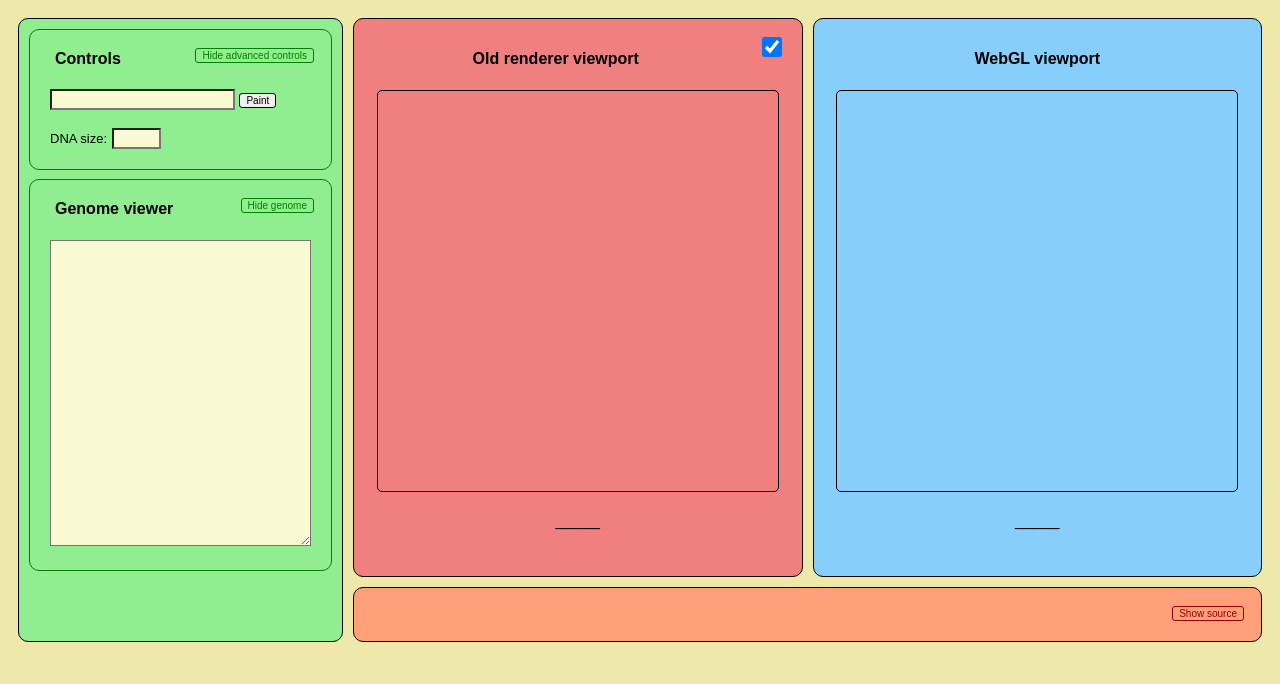
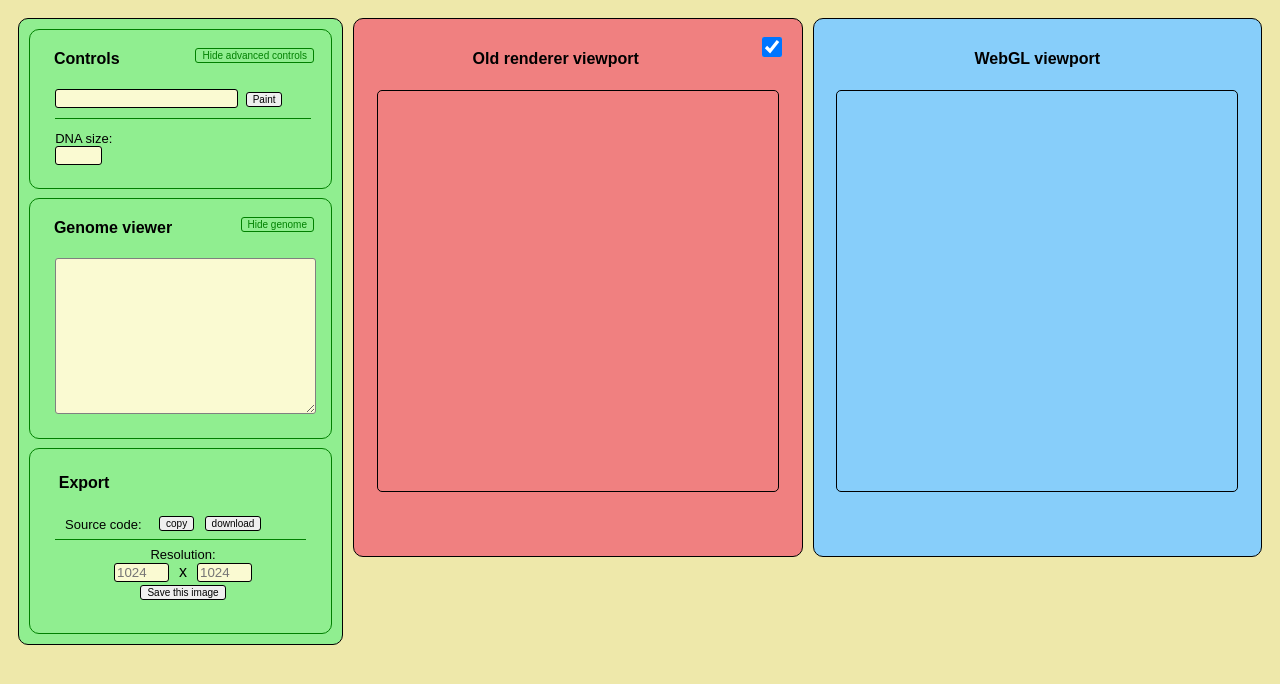
Before and after one commit to slaimon/webgl-random-art-demo, a plain HTML site: page index.html in a window 1280 px wide. Both pictures are taken after a click on the button "Show advanced controls". Drawn offline with Linux system fonts and the light colour scheme.

Commit message:
added export control panel
instead of having one big panel at the bottom for simply displaying the source code, now there is a small panel in the sidebar with buttons to: copy the code to clipboard, download it as a file, or save the picture to disk (with custom resolution)

```diff
--- a/base.css
+++ b/base.css
@@ -14,26 +14,43 @@ div {
     border-radius: 10px;
     padding: 10px;
 }
-form {
-    padding: 10px;
-}
 textarea {
     background-color: lightgoldenrodyellow;
 }
 button,
 input[type=submit],
-input[type=reset] {
-    font-size: 10px;
+input[type=reset],
+input[type=button] {
+    font-size: x-small;
     color: black;
     border: 1px solid;
     border-radius: 3px;
+    margin: 3px;
 }
 input[type=text] {
     background-color: lightgoldenrodyellow;
+    border: 1px solid;
+    border-radius: 3px;
+}
+textarea[readonly=true] {
+    background-color: lightgoldenrodyellow;
+    border: 1px solid gray;
+    border-radius: 3px;
+}
+hr {
+    margin: 0;
+    align-self: stretch;
 }
 label {
+    float: left;
+    width: 6em;
+    margin-right: 1em;
+    margin: 0.25em 1em 0.25em 0;
     font-size: small;
     font-family: sans-serif;
+}
+.labeledElement {
+    vertical-align: top;
 }
 
 .topRightToggle {
@@ -44,9 +61,19 @@ label {
 }
 .topRightToggle > button {
     background-color: inherit;
+    margin: 0px;
 }
-.renderer {
-    padding-bottom: 30px;
+.container {
+    padding: 0px;
+}
+.indentedContainer{
+    text-align: left;
+    padding: 0px;
+    padding-left: 2%;
+}
+.separator {
+    margin: 0 10px;
+    font-size: medium;
 }
 
 #parent {
@@ -69,48 +96,41 @@ label {
 
     display: block;
     grid-template-rows: auto;
-    text-align: center;
+    text-align: left;
     gap: 10px;
 }
-#sideBar > div,
-#sideBar > form {
+.sideBarPanel {
     border: solid 1px green;
+    min-height: 10px;
+}
+#genomePanel,
+#controlPanel {
     margin-bottom: 3%;
-    min-height: 30px;
 }
 #sideBar h4 {
     margin-top: 0px;
-    text-align: left;
-    padding-left: 5px;
+    padding-left: 1.5%;
 }
-#input {
-    padding: 0px;
-    text-align: left;
+#exportPanel div {
+    margin: 5px;
+}
+#saveImageArea {
+    text-align: center;
 }
 #advancedToggle,
 #genomeToggle {
     color: green;
-}
-#sourceToggle {
-    color: var(--darkred);
 }
 #oldRenderer {
     background: lightcoral;
     border-color: lightcoral;
 }
 #oldRendererToggle {
-    width: 20px;
-    height: 20px;
+    width: 1.5em;
+    height: 1.5em;
     border-radius: 50%;
 }
 #newRenderer {
     background: lightskyblue;
     border-color: lightskyblue;
 }
-#glslSourceArea {
-    min-height: 20px;
-    background: lightsalmon;
-    border-color: lightsalmon;
-    grid-column: 2 / 4;
-    grid-row: 2;
-}
--- a/conflicts.txt
+++ b/conflicts.txt
@@ -3,3 +3,4 @@
 "color Be+"
 "bello cicic"
 "[°]"
+"xiao"
--- a/index.html
+++ b/index.html
@@ -9,30 +9,56 @@
 <body id="document">
     <div id="parent">
         <div id="sideBar">
-            <div id="controlPanel">
+            <div id="controlPanel" class="sideBarPanel">
                 <div class="topRightToggle">
                     <button id="advancedToggle" name="advanced controls">Show advanced controls</button>
                 </div>
                 <div>
                     <h4>Controls</h4>
-                    <form id="input" onsubmit="return false;">
+                    <form id="input" onsubmit="return false;" class="indentedContainer">
                         <input id="seed" type="text" value="" autocomplete="off">
                         <input id="paintButton" type="submit" value="Paint">
-                        <br><br>
                         <span id="advancedControls" style="display: none;">
-                            <label for="dnaSize">DNA size:</label>
-                            <input id="dnaSize" type="text" value="" size="3" maxlength="3" autocomplete="off">
+                            <hr style="background-color: green; border: none; height: 1px; margin: 0.5em 0 0.5em 0;">
+                            <label for="dnaSize">DNA size:
+                                <input id="dnaSize" type="text" class="labeledElement" value="" size="3" maxlength="3" autocomplete="off">
+                            </label>
                         </span>
                     </form>
                 </div>
             </div>
-            <div id="genomePanel">
+            <div id="genomePanel" class="sideBarPanel">
                 <div class="topRightToggle">
                     <button id="genomeToggle" name="genome">Hide genome</button>
                 </div>
                 <div id="genomeListing">
                     <h4>Genome viewer</h4>
-                    <textarea id="genomeListingBox" readonly="true" cols=30 rows=20 value="" autocomplete="off"></textarea>
+                    <div class="indentedContainer">
+                        <textarea id="genomeListingBox" readonly="true" cols=30 rows=10 value="" autocomplete="off"></textarea>
+                    </div>
+                </div>
+            </div>
+            <div id="exportPanel" class="sideBarPanel">
+                <div class="topRightToggle" id="exportMessage" style="font-size: small;"></div>
+                <div>
+                    <h4>Export</h4>
+                    <div id="sourceArea" class="indentedContainer">
+                        <label for="sourceButtons">Source code:</label>
+                        <div id="sourceButtons" class="labeledElement container">
+                            <input id="copySourceButton" type="button" value="copy">
+                            <input id="downloadSourceButton" type="button" value="download">
+                        </div>
+                    </div>
+                    <hr style="background-color: green; border: none; height: 1px;">
+                    <div id="saveImageArea" class="indentedContainer">
+                        <label for="resolutionControl" style="text-align: center; float: none; margin: 0;">Resolution:</label>
+                        <fieldset id="resolutionControl" style="border: none; padding: 0px; display: flex; justify-content: center;">
+                            <input type="text" id="imageWidth" class="labeledElement" placeholder="1024" size="4" maxlength="4">
+                            <span class="separator">x</span>
+                            <input type="text" id="imageHeight" class="labeledElement" placeholder="1024" size="4" maxlength="4">
+                        </fieldset>
+                        <input id="saveImageButton" type="button" value="Save this image">
+                    </div>
                 </div>
             </div>
         </div>
@@ -42,28 +68,26 @@
             </div>
             <h4>Old renderer viewport</h4>
             <canvas id="oldCanvas" width="400" height="400"></canvas>
-            <p id="oldCanvasPerformance">_____</p>
+            <p id="oldCanvasPerformance">&nbsp</p>
         </div>
         <div id="newRenderer" class="renderer">
             <h4>WebGL viewport</h4>
             <canvas id="webglCanvas" width="400" height="400"></canvas>
-            <p id="webglCanvasPerformance">_____</p>
-        </div>
-        <div id="glslSourceArea">
-            <div class="topRightToggle">
-                <button id="sourceToggle" name="source">Show source</button>
-            </div>
-            <div id="glslCodeOutput" style="display: none;">
-                <h4>Generated fragment shader</h4>
-                <textarea id="glslCodeBox" readonly="true" cols="150" rows="50" value=""></textarea>
-            </div>
+            <p id="webglCanvasPerformance">&nbsp</p>
         </div>
     </div>
 </body>
 <script type="module">
-    import {submitJob, toggleOldRenderer} from "./main.js"
+    import {submitJob, toggleOldRenderer,
+            copyGlslSource, saveGlslSource,
+            savePicture} from "./main.js"
+
     document.addEventListener("submit", submitJob);
     document.getElementById("oldRendererToggle").addEventListener("click", toggleOldRenderer);
+
+    document.getElementById("copySourceButton").addEventListener("click", copyGlslSource);
+    document.getElementById("downloadSourceButton").addEventListener("click", saveGlslSource);
+    document.getElementById("saveImageButton").addEventListener("click", savePicture);
 
     function createToggle(toggleId, elementId) {
         document.getElementById(toggleId).addEventListener("click", displayToggle(toggleId, elementId));
@@ -78,14 +102,12 @@
                 element.style.display = "none";
                 toggle.innerHTML = "Show " + toggle.name;
             } else {
-                element.style.display = "";
+                element.style.display = "grid";
                 toggle.innerHTML = "Hide " + toggle.name;
             }
         }
     }
-
-    createToggle("sourceToggle", "glslCodeOutput");
-    createToggle("genomeToggle", "genomeListing");
+    createToggle("genomeToggle", "genomeListingBox");
     createToggle("advancedToggle", "advancedControls");
 </script>
 </html>
--- a/webgl.js
+++ b/webgl.js
@@ -44,6 +44,7 @@ function makeBuffer(gl) {
              1.0,  1.0  ]),
         gl.STATIC_DRAW
     );
+    return buffer;
 }
 
 function render() {
@@ -58,8 +59,8 @@ function render() {
     gl.drawArrays(gl.TRIANGLES, 0, 6);
 }
 
-function webglRenderFrag(fragmentShaderSource) {
-    canvas = document.getElementById("webglCanvas");
+async function webglRenderFrag(fragmentShaderSource, glCanvas) {
+    canvas = glCanvas;
     gl = canvas.getContext("experimental-webgl");
     gl.viewport(0,0,gl.drawingBufferWidth, gl.drawingBufferHeight);
 
```
Also changed, not shown: main.js (+70 -4 lines), README.md.
